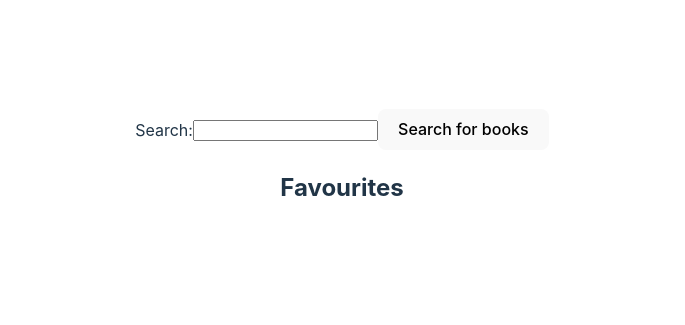
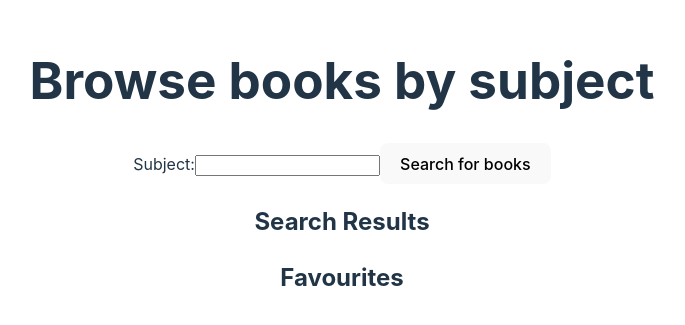
Before and after one commit to heathernfran/typewriter, a React (Vite) app: page / in a window 1280 px wide. Shown: the part 233-558 px from the top of the page, without its empty margins (298-983 px from the left). Built offline with nearby package versions, Linux system fonts and the light colour scheme.

Commit message:
Refactor into smaller components

```diff
--- a/src/components/Books/Books.tsx
+++ b/src/components/Books/Books.tsx
@@ -1,14 +1,15 @@
-import { useCallback, useId, useState } from 'react'
+import { useCallback, useState } from 'react'
 import { fetchData } from '../../api'
 import type { Book, Data } from '../../types'
+import { FavouritesList } from '../FavouritesList'
+import { SearchInput } from '../SearchInput'
+import { SearchResults } from '../SearchResults/SearchResults'
 
 export function Books() {
   const [error, setError] = useState<Error | undefined>()
   const [favourites, setFavourites] = useState<Book[]>([])
-  const [results, setResults] = useState<Book[]>()
+  const [results, setResults] = useState<Book[]>([])
   const [search, setSearch] = useState('')
-
-  const searchId = useId()
 
   const handleChange = (e: React.ChangeEvent<HTMLInputElement>) => {
     setSearch(e.target.value)
@@ -26,67 +27,31 @@ export function Books() {
     }
   }
 
-  const handleAddFavourite = useCallback((newFavourite: Book) => {
+  const handleToggleFavourite = useCallback((newFavourite: Book) => {
     setFavourites((previousState) => {
       if (previousState.includes(newFavourite)) {
-        const copiedSelectedItems = previousState
-        return [...copiedSelectedItems.filter((item) => item !== newFavourite)]
+        const copiedFavourites = previousState
+        return [
+          ...copiedFavourites.filter((favourite) => favourite !== newFavourite),
+        ]
       } else {
         return [...previousState, newFavourite]
       }
     })
   }, [])
 
-  const renderError = () => error && <div>Error occurred: {error.message}</div>
-
-  const renderResults = () =>
-    results && (
-      <ul>
-        {results.map((result) => (
-          <li key={result.key}>
-            {result.title}
-            <button onClick={() => handleAddFavourite(result)}>
-              {favourites.includes(result)
-                ? `Remove Favourite`
-                : `Add Favourite`}
-            </button>
-          </li>
-        ))}
-      </ul>
-    )
-
-  const renderFavourites = () =>
-    favourites && (
-      <>
-        <h2>Favourites</h2>
-        <ul>
-          {favourites.map((favourite) => (
-            <li key={favourite.key}>
-              {favourite.title.split('').map((char, charIndex) => (
-                <span
-                  key={`${favourite.title}_${charIndex}`}
-                  style={{
-                    opacity: 0,
-                    animation: `fadeIn 0.5s forwards ${charIndex * 0.5}s`,
-                  }}
-                >
-                  {char}
-                </span>
-              ))}
-            </li>
-          ))}
-        </ul>
-      </>
-    )
-
   return (
     <>
-      <label htmlFor={searchId}>Search:</label>
-      <input id={searchId} name={searchId} onChange={handleChange} />
+      <h1>Browse books by subject</h1>
+      <SearchInput handleChange={handleChange} />
       <button onClick={handleSearch}>Search for books</button>
-      {renderError()}
-      {renderResults()}
-      {renderFavourites()}
+      {error && <div>Error occurred: {error.message}</div>}
+      <SearchResults
+        favourites={favourites}
+        handleToggleFavourite={handleToggleFavourite}
+        results={results}
+      />
+      <FavouritesList favourites={favourites} />
     </>
   )
 }
--- /dev/null
+++ b/src/components/FavouritesList/FavouritesList.tsx
@@ -0,0 +1,30 @@
+import type { Book } from '../../types'
+
+interface Props {
+  favourites: Book[]
+}
+
+export function FavouritesList({ favourites }: Props) {
+  return (
+    <>
+      <h2>Favourites</h2>
+      <ul>
+        {favourites.map((favourite) => (
+          <li key={favourite.key}>
+            {favourite.title.split('').map((char, charIndex) => (
+              <span
+                key={`${favourite.title}_${charIndex}`}
+                style={{
+                  opacity: 0,
+                  animation: `fadeIn 0.5s forwards ${charIndex * 0.5}s`,
+                }}
+              >
+                {char}
+              </span>
+            ))}
+          </li>
+        ))}
+      </ul>
+    </>
+  )
+}
--- /dev/null
+++ b/src/components/FavouritesList/index.ts
@@ -0,0 +1 @@
+export { FavouritesList } from './FavouritesList'
--- /dev/null
+++ b/src/components/SearchInput/SearchInput.tsx
@@ -0,0 +1,16 @@
+import { ChangeEventHandler, useId } from 'react'
+
+interface Props {
+  handleChange: ChangeEventHandler<HTMLInputElement>
+}
+
+export function SearchInput({ handleChange }: Props) {
+  const searchId = useId()
+
+  return (
+    <>
+      <label htmlFor={searchId}>Subject:</label>
+      <input id={searchId} name={searchId} onChange={handleChange} />
+    </>
+  )
+}
--- /dev/null
+++ b/src/components/SearchInput/index.ts
@@ -0,0 +1 @@
+export { SearchInput } from './SearchInput'
--- /dev/null
+++ b/src/components/SearchResults/SearchResults.tsx
@@ -0,0 +1,31 @@
+import type { Book } from '../../types'
+
+interface Props {
+  favourites: Book[]
+  handleToggleFavourite: (book: Book) => void
+  results: Book[]
+}
+
+export function SearchResults({
+  favourites,
+  handleToggleFavourite,
+  results,
+}: Props) {
+  return (
+    <>
+      <h2>Search Results</h2>
+      <ul>
+        {results.map((result) => (
+          <li key={result.key}>
+            {result.title}
+            <button onClick={() => handleToggleFavourite(result)}>
+              {favourites.includes(result)
+                ? `Remove Favourite`
+                : `Add Favourite`}
+            </button>
+          </li>
+        ))}
+      </ul>
+    </>
+  )
+}
```
Also changed, not shown: src/components/SearchResults/index.ts (added).
